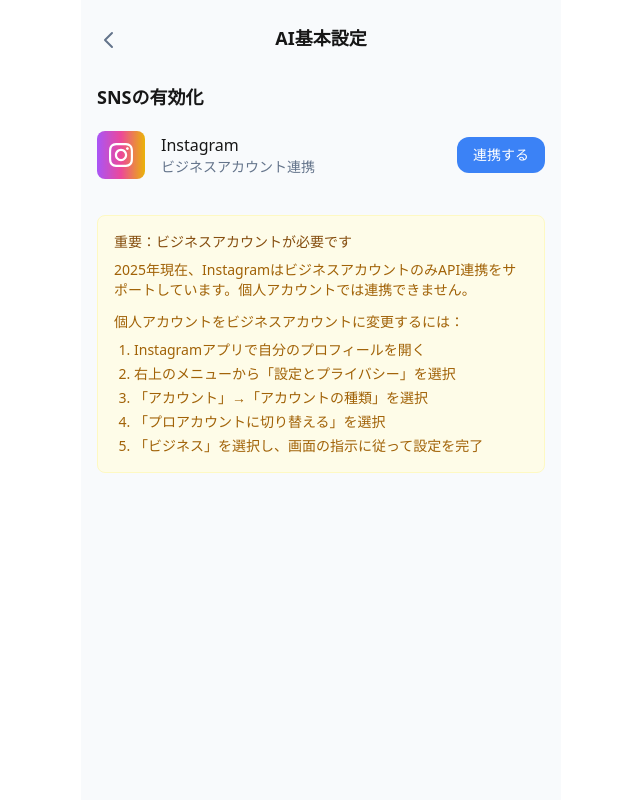
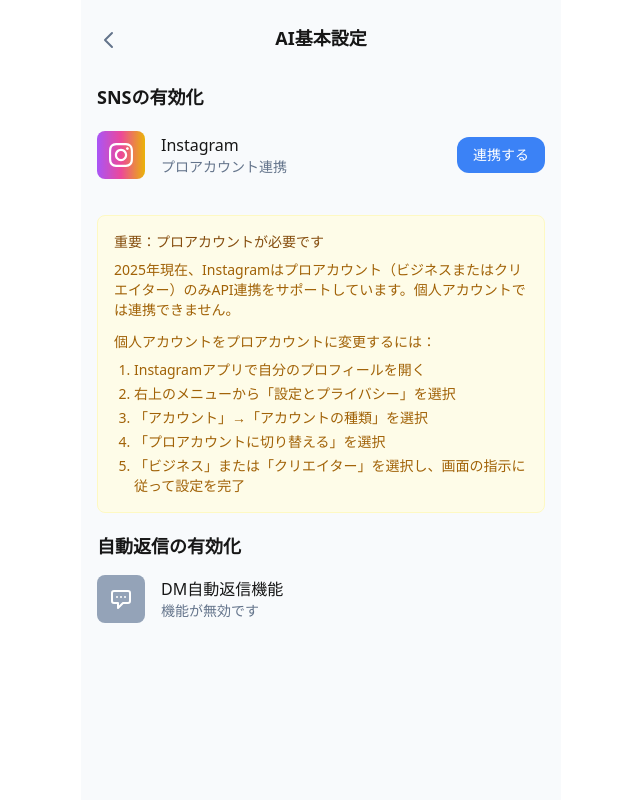
Before and after one commit to fujisawadev/trip, a Flask app: page /settings/sns in a window 1280 px wide. Shown: the whole page, without its empty margins (319-959 px from the left). Run offline with Flask 2, Linux system fonts and the light colour scheme; a user stored in the database is signed in; some libraries are stand-ins or nearby versions.

Commit message:
Instagram連携メッセージの改善とDM自動返信設定フローの最適化

```diff
--- a/app/routes/profile.py
+++ b/app/routes/profile.py
@@ -319,7 +319,7 @@ def instagram_callback():
 
         # アカウントタイプをチェック（プロアカウントかどうか）
         if account_type not in ['BUSINESS', 'MEDIA_CREATOR']:
-            flash(f'Instagram連携にはビジネスアカウントまたはクリエイターアカウントが必要です。現在のアカウントタイプ: {account_type}', 'warning')
+            flash(f'Instagram連携にはプロアカウント（ビジネスまたはクリエイター）が必要です。現在のアカウントタイプ: {account_type}', 'warning')
             # プロアカウントでない場合でも、一応情報は保存する
         else:
             # プロアカウントの場合は追加設定を行う
@@ -341,24 +341,21 @@ def instagram_callback():
                     # ビジネスアカウントIDを保存
                     current_user.instagram_business_id = ig_business_id
 
-                    # 新しい直接Webhook設定を実行
-                    print(f"===== Instagram Webhook設定開始 =====")
-                    success, message = configure_instagram_webhook(ig_business_id, long_lived_token)
-                    print(f"===== Instagram Webhook設定結果: 成功={success}, メッセージ={message} =====")
+                    # ユーザー名を取得
+                    ig_username = ig_info.get('username', '')
 
-                    if success:
-                        # 自動返信機能を有効化
-                        current_user.autoreply_enabled = True
-                        flash('Instagram連携と自動返信機能の設定が完了しました！', 'success')
-                    else:
-                        flash(f'Instagram連携は成功しましたが、自動返信機能の設定に問題がありました: {message}', 'warning')
+                    # データベースに保存
+                    current_user.instagram_username = ig_username
+
+                    print(f"Instagram連携が完了しました（ID: {ig_business_id}, ユーザー名: {ig_username}）")
+                    flash('Instagram連携が完了しました！', 'success')
                 else:
                     print("Instagram ID情報の取得に失敗")
                     flash('Instagram連携は成功しましたが、アカウント情報の取得に失敗しました。', 'warning')
             except Exception as e:
-                print(f"ビジネスアカウント設定中にエラー: {str(e)}")
+                print(f"ビジネスアカウント情報取得中にエラー: {str(e)}")
                 print(traceback.format_exc())
-                flash('ウェブフック設定中にエラーが発生しました。自動返信機能が正しく動作しない可能性があります。', 'warning')
+                flash('Instagram連携中にエラーが発生しました。', 'warning')
 
         # ユーザーモデルに保存
         current_user.instagram_token = long_lived_token
@@ -367,7 +364,7 @@ def instagram_callback():
         current_user.instagram_connected_at = datetime.utcnow()
         db.session.commit()
 
-        flash(f'Instagram連携が完了しました。ユーザー名: {instagram_username}', 'success')
+        flash('Instagram連携が完了しました！', 'success')
     except Exception as e:
         print(f"Instagram連携中にエラーが発生しました: {str(e)}")
         print(traceback.format_exc())
@@ -535,10 +532,10 @@ def disconnect_instagram():
     # CSRFトークンの検証（Flask-WTF内でチェック）
 
     try:
-        # アクセストークンを失効
-        access_token = current_user.instagram_token
-        if access_token:
-            revoke_meta_token(access_token)
+        # アクセストークン失効処理は不要（トークンは自動的に失効するため）
+        # access_token = current_user.instagram_token
+        # if access_token:
+        #     revoke_meta_token(access_token)
 
         # Webhookサブスクリプションを解除
         app_id = current_app.config.get('INSTAGRAM_CLIENT_ID')
@@ -555,6 +552,20 @@ def disconnect_instagram():
         current_user.instagram_business_id = None
         current_user.instagram_connected_at = None
         current_user.webhook_subscription_id = None
+
+        # Facebook連携情報もクリア（依存関係のため）
+        if current_user.facebook_token:
+            try:
+                # Facebookページのwebhookサブスクリプション解除
+                if current_user.facebook_page_id:
+                    unsubscribe_page_webhook(current_user.facebook_page_id, current_user.facebook_token)
+            except Exception as fb_error:
+                print(f"Facebook連携解除中に例外が発生: {str(fb_error)}")
+
+        # Facebook連携情報をクリア
+        current_user.facebook_token = None
+        current_user.facebook_page_id = None
+        current_user.facebook_connected_at = None
 
         # 自動返信設定も無効化
         current_user.autoreply_enabled = False
@@ -765,7 +776,7 @@ def facebook_callback():
 
         # ページデータが空の場合はエラーメッセージを表示
         if not pages_data.get('data'):
-            flash('接続可能なFacebookページが見つかりませんでした。ビジネスアカウントと接続されているか確認してください。', 'warning')
+            flash('接続可能なFacebookページが見つかりませんでした。Instagramプロアカウントと接続されているか確認してください。', 'warning')
             return redirect(url_for('profile.autoreply_settings'))
 
         if 'error' in pages_data:
@@ -779,7 +790,7 @@ def facebook_callback():
         pages = pages_data.get('data', [])
 
         if not pages:
-            flash('接続可能なFacebookページが見つかりませんでした。ビジネスアカウントとして設定されているか確認してください。', 'warning')
+            flash('接続可能なFacebookページが見つかりませんでした。Instagramプロアカウントとして設定されているか確認してください。', 'warning')
             return redirect(url_for('profile.autoreply_settings'))
 
         # 最初のページを使用
--- a/app/templates/sns.html
+++ b/app/templates/sns.html
@@ -57,9 +57,9 @@
             class="flex justify-between items-center px-4 pt-4 pb-2 w-full"
           >
             <a
-              href="javascript:history.back()"
+              href="{{ url_for('profile.settings') }}"
               class="flex items-center self-stretch my-auto w-12 min-h-12"
-              aria-label="戻る"
+              aria-label="設定ページへ戻る"
             >
               <svg xmlns="http://www.w3.org/2000/svg" class="h-6 w-6 text-slate-500" fill="none" viewBox="0 0 24 24" stroke="currentColor">
                 <path stroke-linecap="round" stroke-linejoin="round" stroke-width="2" d="M15 19l-7-7 7-7" />
@@ -109,7 +109,7 @@
                     {% if current_user.instagram_username %}
                     連携済み: {{ current_user.instagram_username }}
                     {% else %}
-                    ビジネスアカウント連携
+                    プロアカウント連携
                     {% endif %}
                   </p>
                 </div>
@@ -140,26 +140,26 @@
             {% if not current_user.instagram_username %}
             <div class="px-4 mt-6">
               <div class="p-4 bg-yellow-50 rounded-lg border border-yellow-100">
-                <h4 class="text-sm font-medium text-yellow-800 mb-2">重要：ビジネスアカウントが必要です</h4>
+                <h4 class="text-sm font-medium text-yellow-800 mb-2">重要：プロアカウントが必要です</h4>
                 <p class="text-sm text-yellow-700 mb-3">
-                  2025年現在、InstagramはビジネスアカウントのみAPI連携をサポートしています。個人アカウントでは連携できません。
+                  2025年現在、Instagramはプロアカウント（ビジネスまたはクリエイター）のみAPI連携をサポートしています。個人アカウントでは連携できません。
                 </p>
                 <p class="text-sm text-yellow-700">
-                  個人アカウントをビジネスアカウントに変更するには：
+                  個人アカウントをプロアカウントに変更するには：
                 </p>
                 <ol class="text-sm text-yellow-700 list-decimal pl-5 space-y-1 mt-2">
                   <li>Instagramアプリで自分のプロフィールを開く</li>
                   <li>右上のメニューから「設定とプライバシー」を選択</li>
                   <li>「アカウント」→「アカウントの種類」を選択</li>
                   <li>「プロアカウントに切り替える」を選択</li>
-                  <li>「ビジネス」を選択し、画面の指示に従って設定を完了</li>
+                  <li>「ビジネス」または「クリエイター」を選択し、画面の指示に従って設定を完了</li>
                 </ol>
               </div>
             </div>
             {% endif %}
           </section>
 
-          <!-- 自動返信設定セクション - 非表示
+          <!-- 自動返信設定セクション -->
           <section>
             <h2
               class="px-4 pt-6 pb-2 w-full text-lg font-bold leading-none min-h-[47px] text-neutral-900"
@@ -201,17 +201,19 @@
                 </div>
               </div>
               <div class="flex flex-col items-end">
-                {% if current_user.autoreply_enabled %}
-                <a href="{{ url_for('profile.autoreply_settings') }}"
-                   class="self-stretch my-auto text-sm font-medium text-center whitespace-nowrap text-white">
-                  <div
-                    class="flex overflow-hidden justify-center items-center px-4 py-2 rounded-xl bg-blue-500 hover:bg-blue-600 transition-colors"
-                  >
-                    <span>設定する</span>
-                  </div>
-                </a>
+                {% if current_user.instagram_username %}
+                  {% if current_user.facebook_token %}
+                  <!-- Facebook連携済みの場合：無効化ボタン -->
+                  <form action="{{ url_for('profile.disconnect_facebook') }}" method="POST" id="disconnectFacebookForm">
+                    <input type="hidden" name="csrf_token" value="{{ csrf_token() }}">
+                    <button type="button" id="disconnectFacebookBtn" class="text-xs text-red-500 underline"
+                      onclick="confirmDisconnect('DM自動返信機能を無効化してもよろしいですか？', 'disconnectFacebookForm', 'disconnectFacebookBtn')">
+                      無効化する
+                    </button>
+                  </form>
                   {% else %}
-                <a href="{{ url_for('profile.autoreply_settings') }}"
+                  <!-- Instagram連携済み、Facebook未連携：設定するボタンと事前連携案内 -->
+                  <a href="{{ url_for('profile.connect_facebook') }}"
                      class="self-stretch my-auto text-sm font-medium text-center whitespace-nowrap text-white">
                     <div
                       class="flex overflow-hidden justify-center items-center px-4 py-2 rounded-xl bg-blue-500 hover:bg-blue-600 transition-colors"
@@ -220,8 +222,35 @@
                     </div>
                   </a>
                   {% endif %}
+                {% endif %}
               </div>
             </article>
+
+            {% if current_user.instagram_username and not current_user.facebook_token %}
+            <!-- Instagram連携済み、Facebook未連携の場合の事前連携案内 -->
+            <div class="px-4 mt-6">
+              <div class="p-4 bg-yellow-50 rounded-lg border border-yellow-100">
+                <h4 class="text-sm font-medium text-yellow-800 mb-2">重要：Facebookページ連携の確認</h4>
+                <p class="text-sm text-yellow-700 mb-3">
+                  DM自動返信機能を使用するには、InstagramアカウントにFacebookページが連携されている必要があります。連携していない場合は設定が必要です。
+                </p>
+                <p class="text-sm text-yellow-700">
+                  Facebookページ連携の確認方法：
+                </p>
+                <ol class="text-sm text-yellow-700 list-decimal pl-5 space-y-1 mt-2">
+                  <li>Instagramアプリで自分のプロフィールを開く</li>
+                  <li>右下の「プロフィール」を選択</li>
+                  <li>「プロフィールを編集」をタップ</li>
+                  <li>「ページ」セクションを確認</li>
+                  <li>Facebookページが表示されていない場合は「ページの作成」または「ページの連携」を選択</li>
+                  <li>画面の指示に従って連携を完了</li>
+                </ol>
+                <p class="text-sm text-yellow-700 mt-3">
+                  ※Facebookページの連携が完了してから「設定する」ボタンをクリックしてください。
+                </p>
+              </div>
+            </div>
+            {% endif %}
             {% else %}
             <article
               class="flex gap-4 justify-between items-center px-4 py-3 w-full bg-slate-50 min-h-[72px]"
@@ -252,11 +281,11 @@
                 </div>
               </div>
               <div class="flex flex-col items-end">
+                <!-- Instagram未連携の場合はボタンを非表示 -->
               </div>
             </article>
             {% endif %}
           </section>
-          -->
 
         </main>
 
```
Lines whose indentation alone changed are shown as unchanged.
